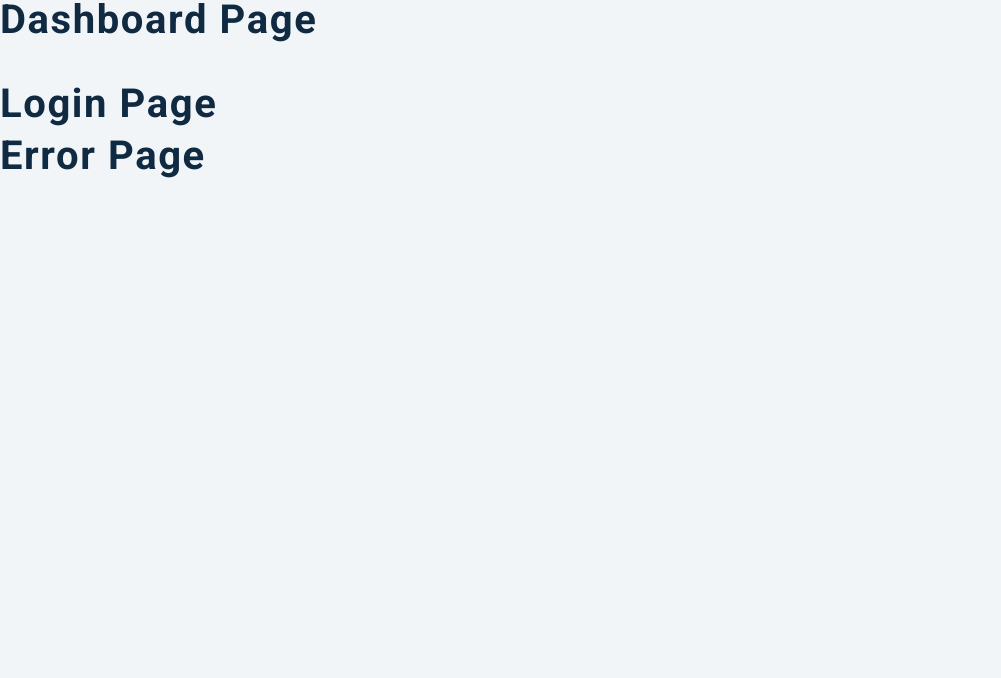
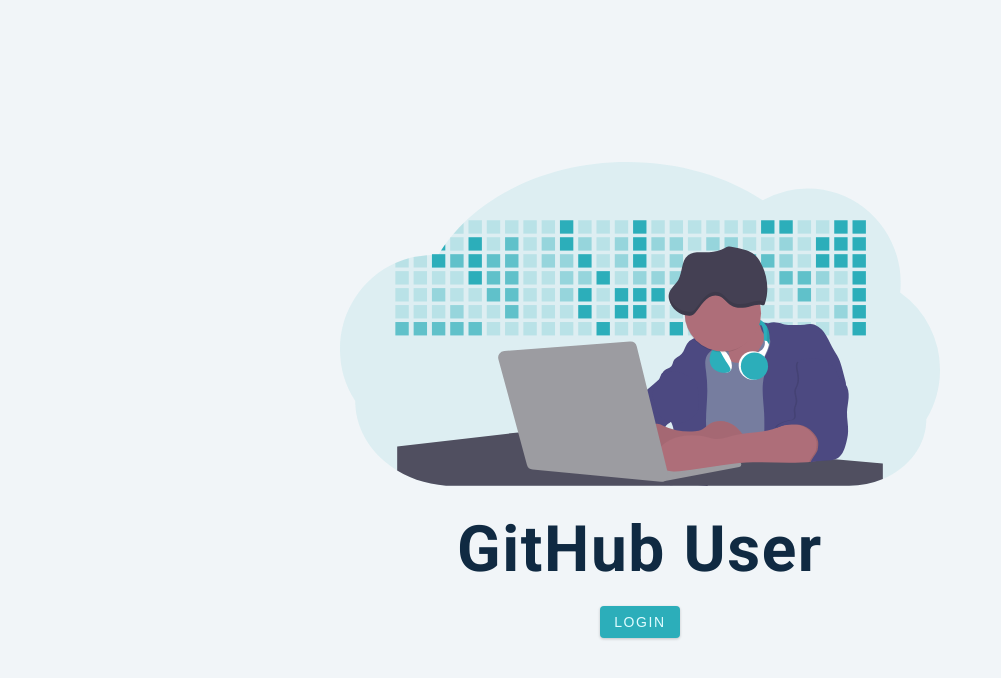
Before and after one commit to Amir79Naziri/githubUsersPanel_Project, a React (Create React App) app: page /login in a window 1280 px wide. Shown: the top 678 px of the page, without its empty margins (0-1001 px from the left). Built offline with nearby package versions, Linux system fonts and the light colour scheme.

Commit message:
feat: complete login and error pages

```diff
--- a/src/App.js
+++ b/src/App.js
@@ -1,14 +1,16 @@
 import React from 'react';
 import { Dashboard, Login, PrivateRoute, AuthWrapper, Error } from './pages';
-import { BrowserRouter as Router, Switch, Route } from 'react-router-dom';
+import { BrowserRouter as Router, Routes, Route } from 'react-router-dom';
 
 function App() {
   return (
-    <div>
-      <Dashboard></Dashboard>
-      <Login />
-      <Error />
-    </div>
+    <Router>
+      <Routes>
+        <Route path="/" element={<Dashboard></Dashboard>} />
+        <Route path="/login" element={<Login />} />
+        <Route path="*" element={<Error />} />
+      </Routes>
+    </Router>
   );
 }
 
--- a/src/pages/Dashboard.js
+++ b/src/pages/Dashboard.js
@@ -5,7 +5,10 @@
 const Dashboard = () => {
   return (
     <main>
-      <h2>Dashboard Page</h2>
+      <Navbar />
+      <Search />
+      <Info />
+      <User />
     </main>
   );
 };
--- a/src/pages/Error.js
+++ b/src/pages/Error.js
@@ -2,14 +2,26 @@
 import styled from 'styled-components';
 import { Link } from 'react-router-dom';
 const Error = () => {
-  return <h2>error page</h2>;
+  return (
+    <Wrapper>
+      <div>
+        <h1>404</h1>
+        <h3>sorry, The page you tried cannot be found</h3>
+        <Link className="btn" to="/">
+          Back Home
+        </Link>
+      </div>
+    </Wrapper>
+  );
 };
+
 const Wrapper = styled.section`
   min-height: 100vh;
   display: grid;
   place-items: center;
   background: var(--clr-primary-10);
   text-align: center;
+  text-transform: capitalize;
   h1 {
     font-size: 10rem;
   }
--- a/src/pages/Login.js
+++ b/src/pages/Login.js
@@ -3,8 +3,19 @@
 import styled from 'styled-components';
 import loginImg from '../images/login-img.svg';
 const Login = () => {
-  return <h2>login page</h2>;
+  return (
+    <Wrapper>
+      <div className="container">
+        <img src={loginImg} alt="login" />
+        <h1>GitHub User</h1>
+        <button type="button" className="btn">
+          Login
+        </button>
+      </div>
+    </Wrapper>
+  );
 };
+
 const Wrapper = styled.section`
   min-height: 100vh;
   display: grid;
```
